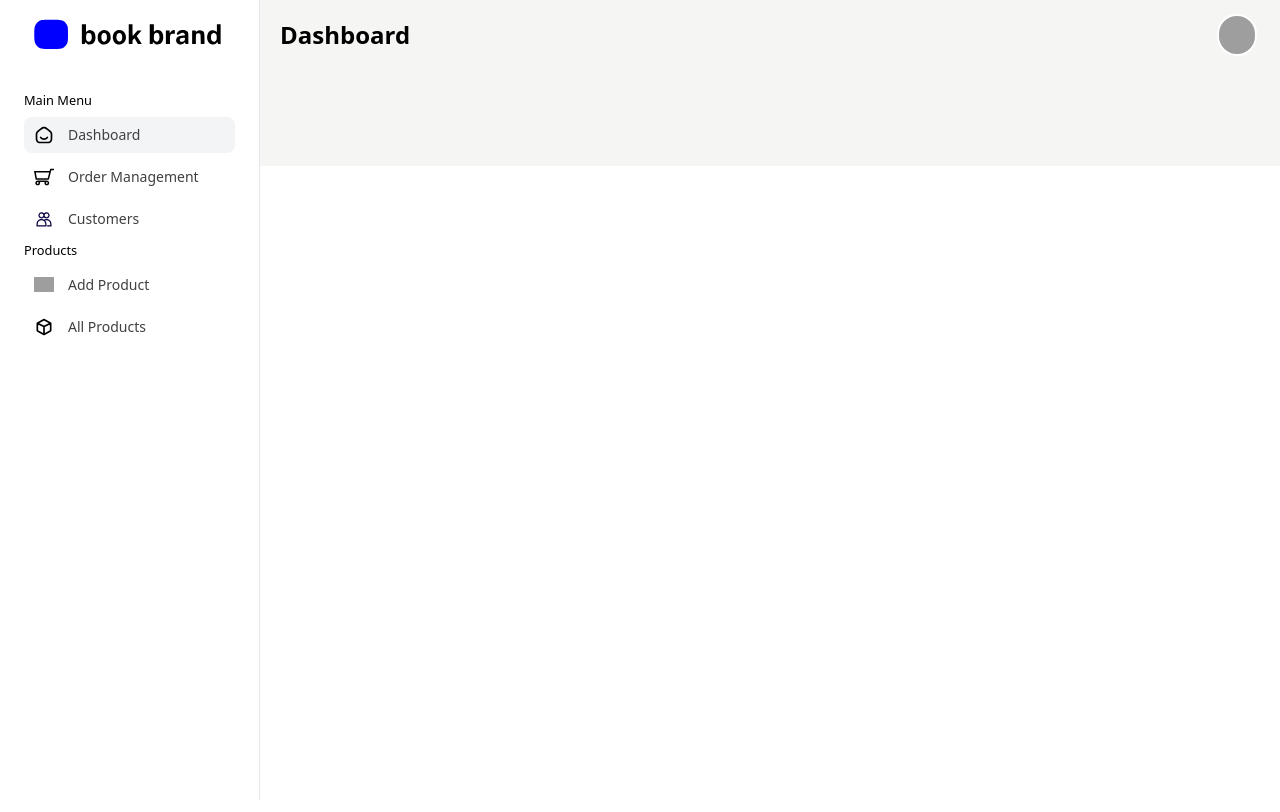
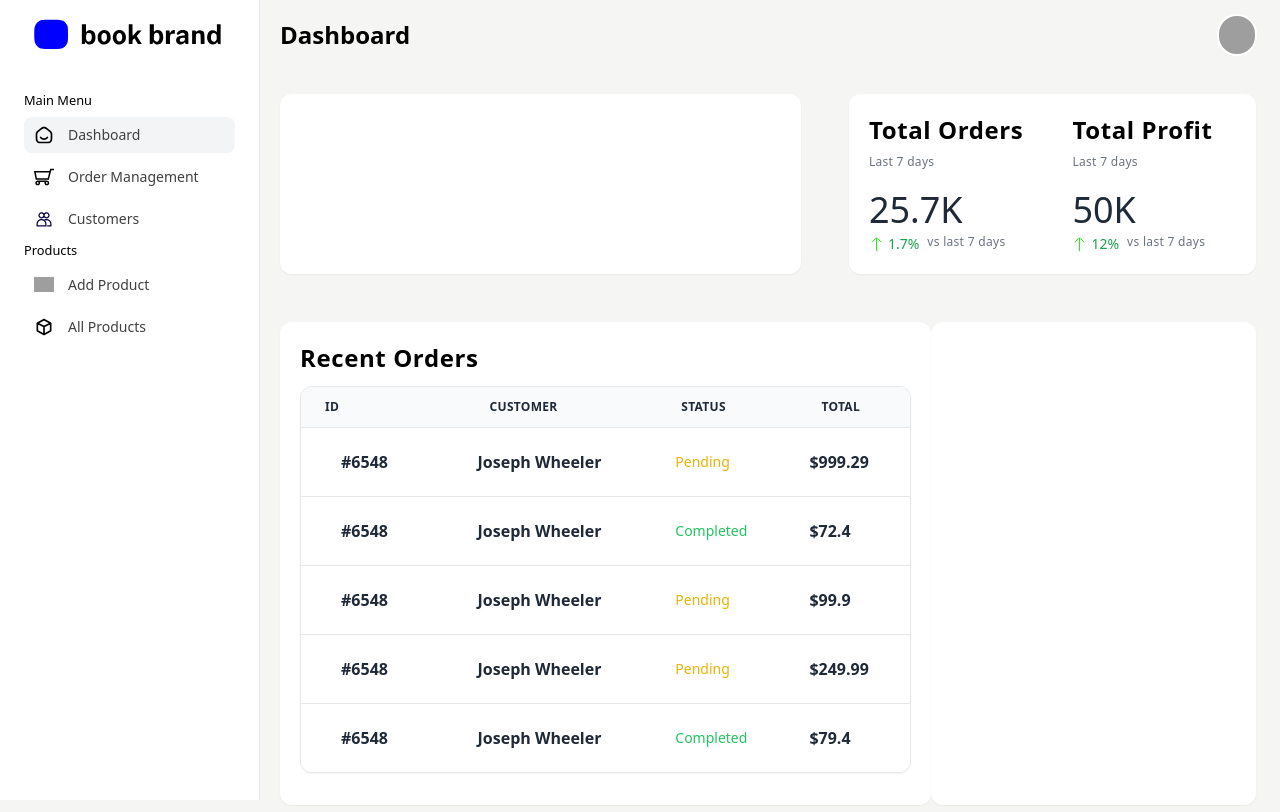
Before and after one commit to chingu-voyages/v49-tier3-team-25, a React (Vite) app in the folder client/: page /admin in a window 1280 px wide. Shown: the top 812 px of the page. Built offline with nearby package versions, Linux system fonts and the light colour scheme; grey boxes are pictures that could not be loaded.

Commit message:
apexcharts error

```diff
--- a/client/src/pages/admin/dashboard/index.tsx
+++ b/client/src/pages/admin/dashboard/index.tsx
@@ -13,7 +13,7 @@ const Dashboard = () => {
           {/* <TotalSalesAndCosts /> */}
         </div>
         <div className="lg:col-span-4 bg-white shadow-sm rounded-xl">
-          {/* <TotalOrdersAndProfit /> */}
+          <TotalOrdersAndProfit />
         </div>
       </div>
 
@@ -28,7 +28,7 @@ const Dashboard = () => {
 
       <div className="grid grid-cols-1 xl:grid-cols-3">
         <div className="lg:col-span-2 bg-white shadow-sm rounded-xl">
-          {/* <RecentOrders /> */}
+          <RecentOrders />
         </div>
         <div className="lg:col-span-1 bg-white shadow-sm rounded-xl">
           {/* <TodayOrder /> */}
```
